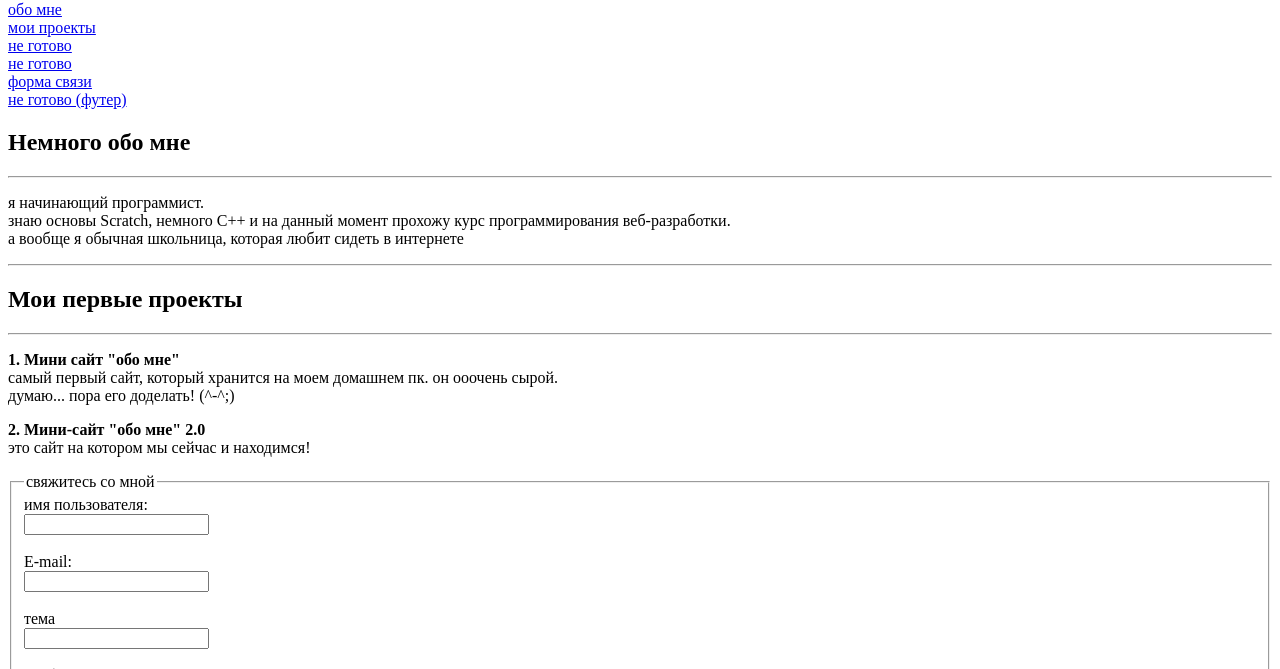
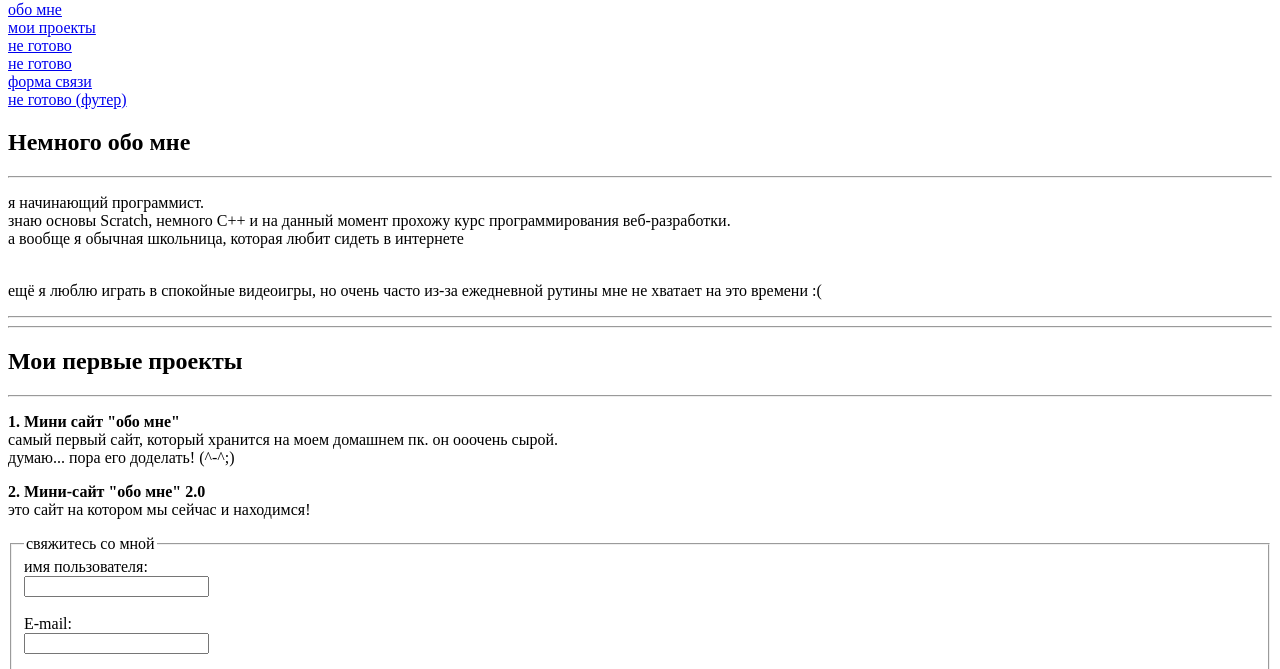
Before and after one commit to vasilechek99/kursovaya-dv, a plain HTML site: page index.html in a window 1280 px wide. Shown: the part 80-749 px from the top of the page. Drawn offline with Linux system fonts and the light colour scheme.

Commit message:
Update index.html

```diff
--- a/index.html
+++ b/index.html
@@ -23,7 +23,9 @@
             <hr>
             <p>я начинающий программист. <br> знаю основы Scratch, немного C++
             и на данный момент прохожу курс программирования веб-разработки. <br>
-            а вообще я обычная школьница, которая любит сидеть в интернете </p>
+            а вообще я обычная школьница, которая любит сидеть в интернете </p> <br>
+            ещё я люблю играть в спокойные видеоигры, но очень часто из-за ежедневной рутины мне не хватает на это времени :(  </p>
+            <hr>
             <hr>
 
 
```
